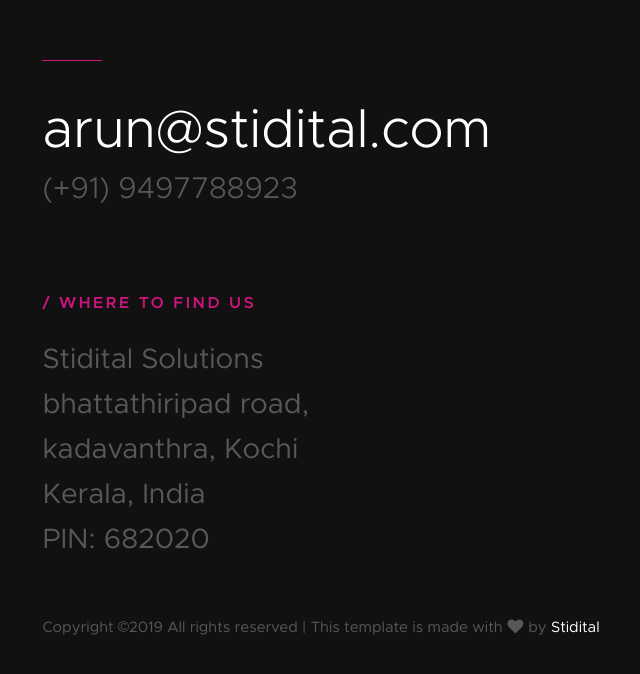
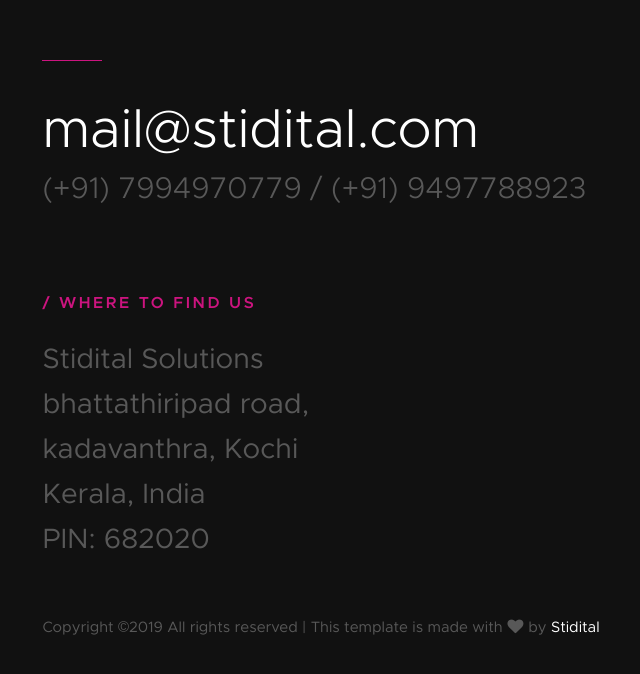
Before and after one commit to stidital/stidital.github.io, a plain HTML site: page index.html in a window 1280 px wide. Shown: the part 3116-3790 px from the top of the page, without its empty margins (48-688 px from the left). Drawn offline with Linux system fonts and the light colour scheme; files whose address does not match are found by name.

Commit message:
Update index.html

```diff
--- a/index.html
+++ b/index.html
@@ -620,8 +620,8 @@
 
             <div class="col-full contact-main" data-aos="fade-up">
                 <p>
-                <a href="mailto:#0" class="contact-email">arun@stidital.com</a>
-                <span class="contact-number"> (+91) 9497788923</span>
+                <a href="mailto:#0" class="contact-email">mail@stidital.com</a>
+                <span class="contact-number"> (+91) 7994970779 / (+91) 9497788923</span>
                 </p>
             </div> <!-- end contact-main -->
 
```
